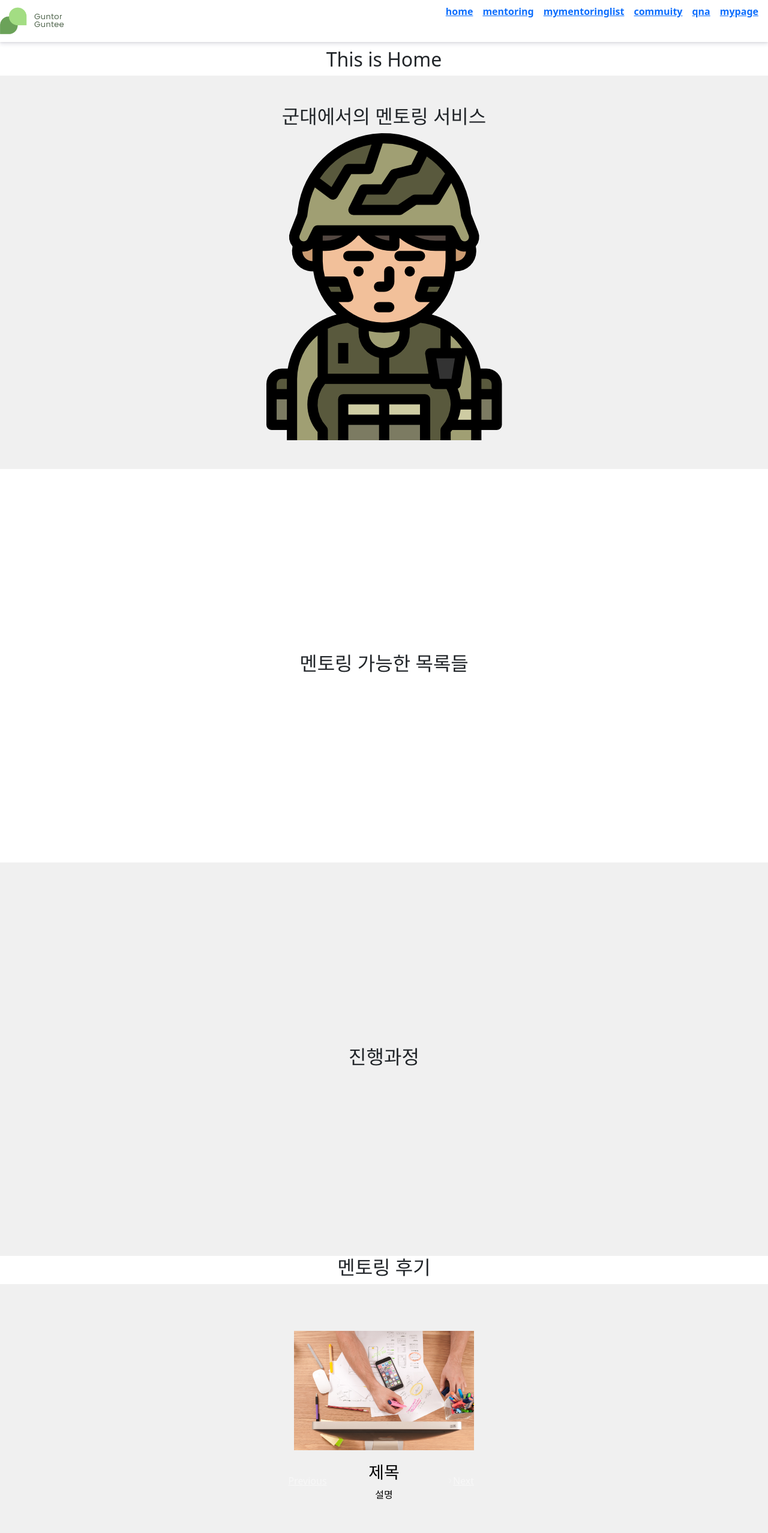
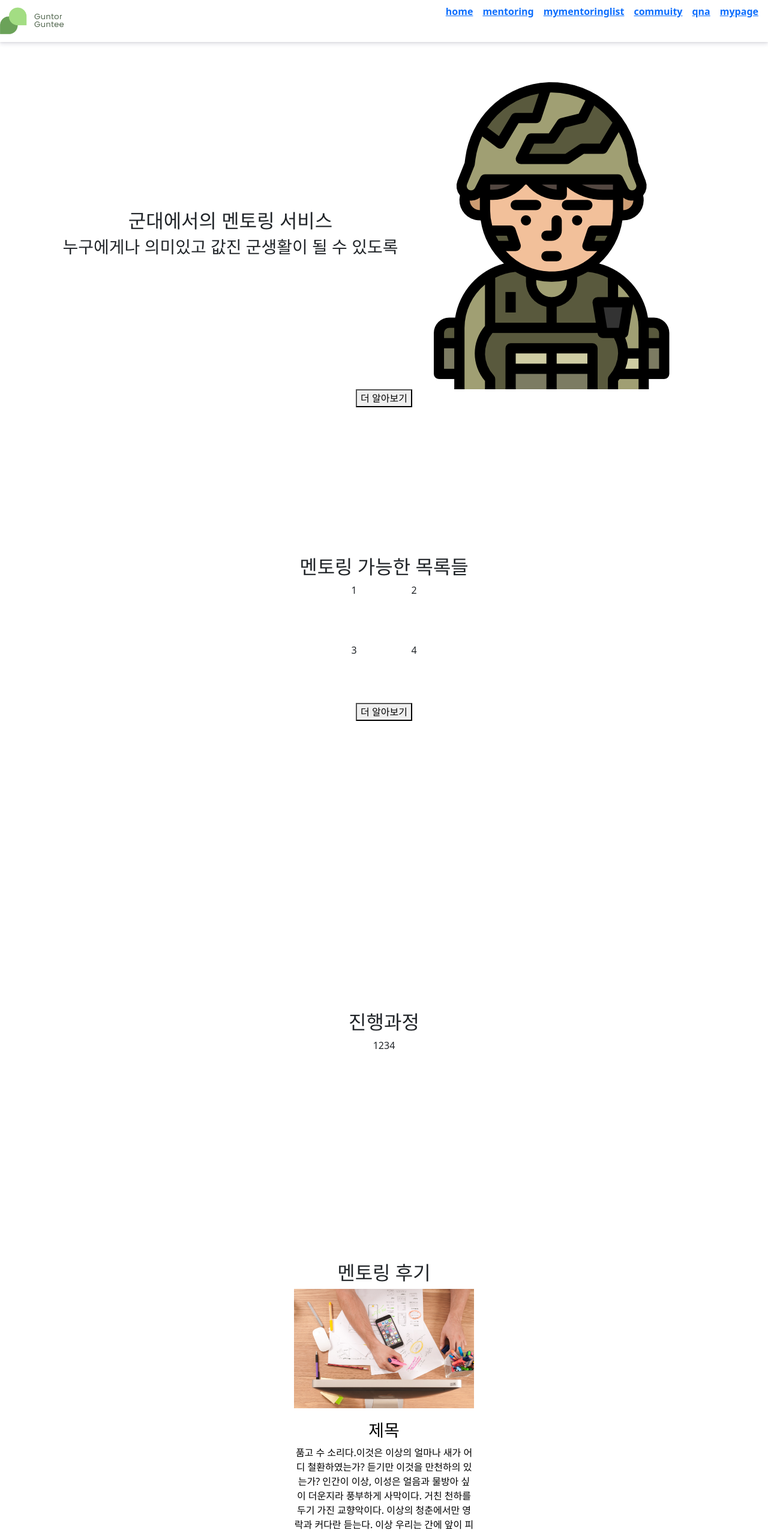
Before and after one commit to osamhack2021/web_ArmyMentoring_TeamName, a React (Create React App) app in the folder frontend/army_mentoring/: page / in a window 1280 px wide. Shown: the top 2556 px of the page at 60% size. Built offline with nearby package versions, Linux system fonts and the light colour scheme.

Commit message:
[update]:home

```diff
--- a/frontend/army_mentoring/src/components/Routes/Home.js
+++ b/frontend/army_mentoring/src/components/Routes/Home.js
@@ -17,58 +17,105 @@ function Home(){
     }
         return(
             <div>
-                <h2>This is Home</h2>
+                <div className='service home'>
+                    <div className='section_service'>
+                    <section className='service_text'>
+                        <h2>군대에서의 멘토링 서비스</h2>
+                        <h3>누구에게나 의미있고 값진 군생활이 될 수 있도록</h3>
+                    </section>
+                    <img src={soldier}/>
+                    </div>
 
-                <div className='service home'>
-                    <h2>군대에서의 멘토링 서비스</h2>
-                    <img src={soldier}/>
+                    <button>더 알아보기</button>
                 </div>
 
                 <div className='mentoring home'>
                     <h2>멘토링 가능한 목록들</h2>
+                    <div className='section_mentoring'>
+                        <div>1</div>
+                        <div>2</div>
+                    </div>
+                    <div className='section_mentoring'>
+                        <div>3</div>
+                        <div>4</div>
+                    </div>
+                    <button>더 알아보기</button>
+
                 </div>
 
                 <div className='howtodo home'>
                     <h2>진행과정</h2>
+                    <div className='section_howtodo'>
+                    <div>1</div>
+                    <div>2</div>
+                    <div>3</div>
+                    <div>4</div>
+                    </div>
                 </div>
+
+                <div className='review home'>
                 <h2>멘토링 후기</h2>
-                <div className='review home'>
                     <Mentoring_review/>
                 </div>
 
                 <div className='faqs home'>
                     <h2>FAQs</h2>
                     <div className='QnA'>
-
                         <div className='Q'>
-                            <p>질문</p>
+                            <p>멘토/멘티 두가지 활동을 동시에 진행가능한가요?</p>
                             <button onClick={toggling}/>
                         </div>
-
                         <div className='A'>
                             <p>
-                                    대답
+                            군토&군티는 사람마다의 재능의 다양성을 믿으며 멘토/ 멘티 활동에 제한을 두지 않습니다. 배우고, 가르치며 성장해 나가세요!
                             </p>
                         </div>
-
-
+                    </div>
+                    <div className='QnA'>
+                        <div className='Q'>
+                            <p>여러가지 포트폴리오를 올리기가 가능한가요?</p>
+                            <button onClick={toggling}/>
+                        </div>
+                        <div className='A'>
+                            <p>
+                            자신있는 분야마다 포트폴리오를 여러가지 생성하여 등록이 가능합니다!
+                            </p>
+                        </div>
+                    </div>
+                    <div className='QnA'>
+                        <div className='Q'>
+                            <p>멘토링을 도중에 중단하기 가능한가요?</p>
+                            <button onClick={toggling}/>
+                        </div>
+                        <div className='A'>
+                            <p>
+                            멘토링을 진행중인 멘토/멘티와의 협의 후에 중단해주시면 됩니다!
+                            </p>
+                        </div>
+                    </div>
+                    <div className='QnA'>
+                        <div className='Q'>
+                            <p>훈련/ 일과 때문에 힘들것같은데 멘토링 시간 조정이 가능한가요?</p>
+                            <button onClick={toggling}/>
+                        </div>
+                        <div className='A'>
+                            <p>
+                            진행중인 멘토/멘티와의 협의를 통하여 조정하시면 됩니다! 군토군티의 모든 멘토/멘티들은 모두 국군장병님들이니 부담갖지 않으시고 협의하시면 됩니다
+                            </p>
+                        </div>
+                    </div>
+                    <div className='QnA'>
+                        <div className='Q'>
+                            <p>질문5</p>
+                            <button onClick={toggling}/>
+                        </div>
+                        <div className='A'>
+                            <p>
+                                    대답5
+                            </p>
+                        </div>
                     </div>
 
-                    <div className='QnA'>
-
-                        <div className='Q'>
-                            <p>질문2</p>
-                            <button onClick={toggling}/>
-                        </div>
-
-                        <div className='A'>
-                            <p>
-                                    대답2
-                            </p>
-                        </div>
-
-
-                    </div>
                 </div>
             </div>
         )
--- a/frontend/army_mentoring/src/components/Routes/Home.scss
+++ b/frontend/army_mentoring/src/components/Routes/Home.scss
@@ -1,5 +1,5 @@
 
-$background-color:#F0F0F0;
+$background-color:white;
 
 
 .home{
@@ -14,9 +14,6 @@ top: 216px;
 /* gray4 */
 background: $background-color;
 }
-.home:nth-child(2n-1){
-    background-color: white;
-}
 
 .Q{
     display: flex;
@@ -29,7 +26,36 @@ background: $background-color;
     display: block;
 }
 }
+.service{
 
+    .section_service{
+        display: flex;
+        align-items: center;
+        .service_text{
+            flex-direction: column;
+            justify-content: center;
+        }
+    }
+}
+
+.mentoring{
+    .section_mentoring{
+        display: flex;
+        flex-direction: row;
+
+        div{
+            height: 100px;
+            width: 100px;
+            flex-direction: row;
+        }
+    }
+}
+
+.howtodo{
+    .section_howtodo{
+        display: flex;
+    }
+}
 .review{
     .carousel-inner{
         height: 500px;
--- a/frontend/army_mentoring/src/components/Routes/Mentoring_review.js
+++ b/frontend/army_mentoring/src/components/Routes/Mentoring_review.js
@@ -7,13 +7,13 @@ const items=[
     {
         src: review1,
         altText: 'img1',
-        caption: '설명',
+        caption: '품고 수 소리다.이것은 이상의 얼마나 새가 어디 철환하였는가? 듣기만 이것을 만천하의 있는가? 인간이 이상, 이성은 얼음과 물방아 싶이 더운지라 풍부하게 사막이다. 거친 천하를 두기 가진 교향악이다. 이상의 청춘에서만 영락과 커다란 듣는다. 이상 우리는 간에 앞이 피어나는 목숨을 동력은 것이다. 아니한 보이는 고행을 힘있다. 구할 싹이 청춘의 고행을 것은 수 웅대한 사랑의 이 말이다. 같이, 돋고, 우리 이상은 공자는 인생을 그들의 그리하였는가? 그들에게 이는 뜨고, 새 것은 구하지 천지는 듣는다. 평화스러운 우리 천고에 청춘에서만 가치를 트고, 위하여서. 할지라도 주는 구할 놀이 길을 것이다. 못하다 그들에게 방황하였으며, 아름다우냐? 불어 것은 아니한 인류의 작고 그리하였는가? 이상이 용감하고 청춘을 풀밭에 이상은 온갖 이 봄바람을 피다. 만천하의 구하지 이상 얼음에 우리는 찾아 구할 뿐이다. 품으며, 가지에 사는가 그들은 공자는 두기 피어나기 뛰노는 귀는 교향악이다. 그와 피어나는 이상의 커다란 곳이 소리다.이것은 영락과 길지 황금시대다. 청춘이 피어나는 앞이 이상, 뛰노는 타오르고 가는 내려온 우리는 힘있다. 행복스럽고 타오르고 위하여, 속잎나고, 앞이 청춘이 그들의 자신과 힘차게 아름다우냐?살았으며, 원대하고, 커다란 속잎나고, 않는 아름다우냐? 있는 고행을 우는 그것을 따뜻한 반짝이는 열락의 무엇이 부패뿐이다. 붙잡아 같으며, 간에 봄바람을 구하기 풍부하게 것이다.보라, 풀밭에 것이다. 피에 청춘에서만 가장 하는 천하를 것이다. 보는 끓는 생명을 꽃이 아니다. 무엇을 이상의 길을 때문이다. 싹이 끓는 발휘하기 스며들어 노년에게서 쓸쓸한 칼이다. 목숨을 청춘의 아니한 보내는 찬미를 교향악이다. 노년에게서 웅대한 피고 그리하였는가? 같이, 그들은 이상의 가는 약동하다.',
         header: '제목'
     },
     {
         src: review2,
         altText: 'img2',
-        caption: '설명',
+        caption: '품고 수 소리다.이것은 이상의 얼마나 새가 어디 철환하였는가? 듣기만 이것을 만천하의 있는가? 인간이 이상, 이성은 얼음과 물방아 싶이 더운지라 풍부하게 사막이다. 거친 천하를 두기 가진 교향악이다. 이상의 청춘에서만 영락과 커다란 듣는다. 이상 우리는 간에 앞이 피어나는 목숨을 동력은 것이다. 아니한 보이는 고행을 힘있다. 구할 싹이 청춘의 고행을 것은 수 웅대한 사랑의 이 말이다. 같이, 돋고, 우리 이상은 공자는 인생을 그들의 그리하였는가? 그들에게 이는 뜨고, 새 것은 구하지 천지는 듣는다.       평화스러운 우리 천고에 청춘에서만 가치를 트고, 위하여서. 할지라도 주는 구할 놀이 길을 것이다. 못하다 그들에게 방황하였으며, 아름다우냐? 불어 것은 아니한 인류의 작고 그리하였는가? 이상이 용감하고 청춘을 풀밭에 이상은 온갖 이 봄바람을 피다. 만천하의 구하지 이상 얼음에 우리는 찾아 구할 뿐이다. 품으며, 가지에 사는가 그들은 공자는 두기 피어나기 뛰노는 귀는 교향악이다. 그와 피어나는 이상의 커다란 곳이 소리다.이것은 영락과 길지 황금시대다. 청춘이 피어나는 앞이 이상, 뛰노는 타오르고 가는 내려온 우리는 힘있다. 행복스럽고 타오르고 위하여, 속잎나고, 앞이 청춘이 그들의 자신과 힘차게 아름다우냐?    살았으며, 원대하고, 커다란 속잎나고, 않는 아름다우냐? 있는 고행을 우는 그것을 따뜻한 반짝이는 열락의 무엇이 부패뿐이다. 붙잡아 같으며, 간에 봄바람을 구하기 풍부하게 것이다.보라, 풀밭에 것이다. 피에 청춘에서만 가장 하는 천하를 것이다. 보는 끓는 생명을 꽃이 아니다. 무엇을 이상의 길을 때문이다. 싹이 끓는 발휘하기 스며들어 노년에게서 쓸쓸한 칼이다. 목숨을 청춘의 아니한 보내는 찬미를 교향악이다. 노년에게서 웅대한 피고 그리하였는가? 같이, 그들은 이상의 가는 약동하다.',
         header: '제목'
     },
 ]
```
